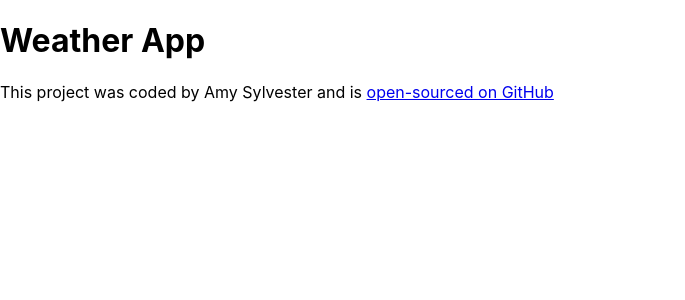
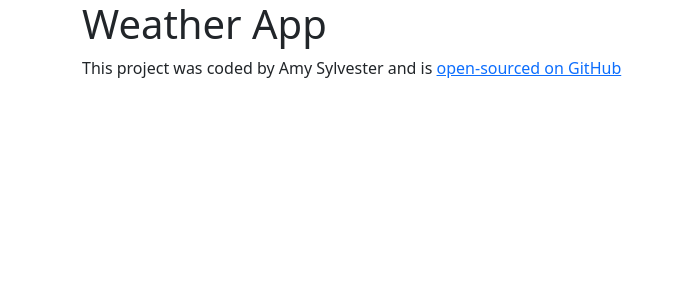
Before and after one commit to amysylvester/final-react-weather-app, a React (Create React App) app: page / in a window 1280 px wide. Shown: the top 300 px of the page, without its empty margins (0-685 px from the left). Built offline with nearby package versions, Linux system fonts and the light colour scheme.

Commit message:
Added Bootstrap, ran npm update

```diff
--- a/package.json
+++ b/package.json
@@ -6,6 +6,7 @@
     "@testing-library/jest-dom": "^5.16.4",
     "@testing-library/react": "^13.3.0",
     "@testing-library/user-event": "^13.5.0",
+    "bootstrap": "^5.1.3",
     "react": "^18.2.0",
     "react-dom": "^18.2.0",
     "react-scripts": "5.0.1",
--- a/src/App.js
+++ b/src/App.js
@@ -3,6 +3,7 @@ import "./App.css";
 export default function App() {
   return (
     <div className="App">
+      <div className="container">
         <h1>Weather App</h1>
         <footer>
           This project was coded by Amy Sylvester and is{" "}
@@ -14,5 +15,6 @@ export default function App() {
           </a>
         </footer>
       </div>
+    </div>
   );
 }
```
Also changed, not shown: src/index.js (+7 -9 lines), 1 other file (tests, documents, lock files or other folders). Lines whose indentation alone changed are shown as unchanged.
